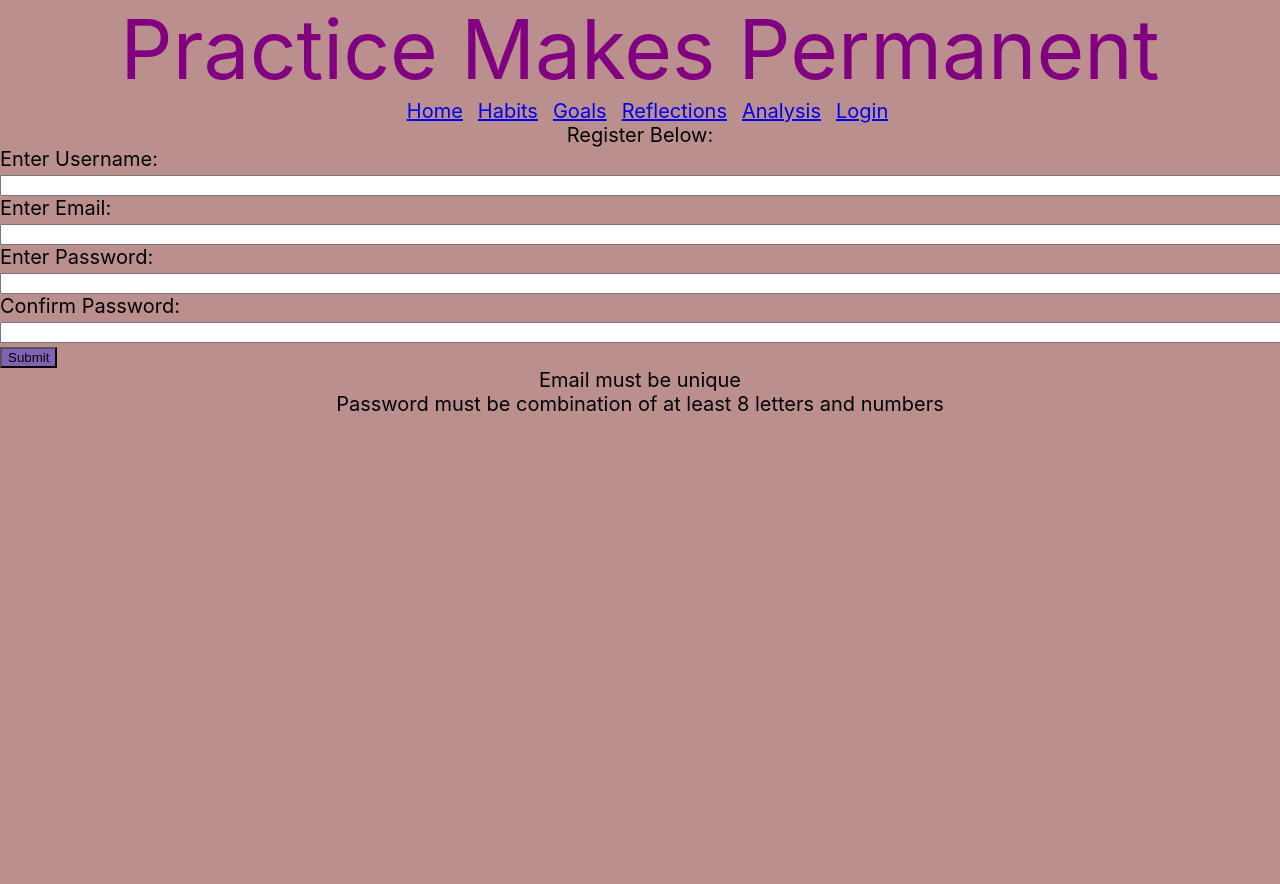
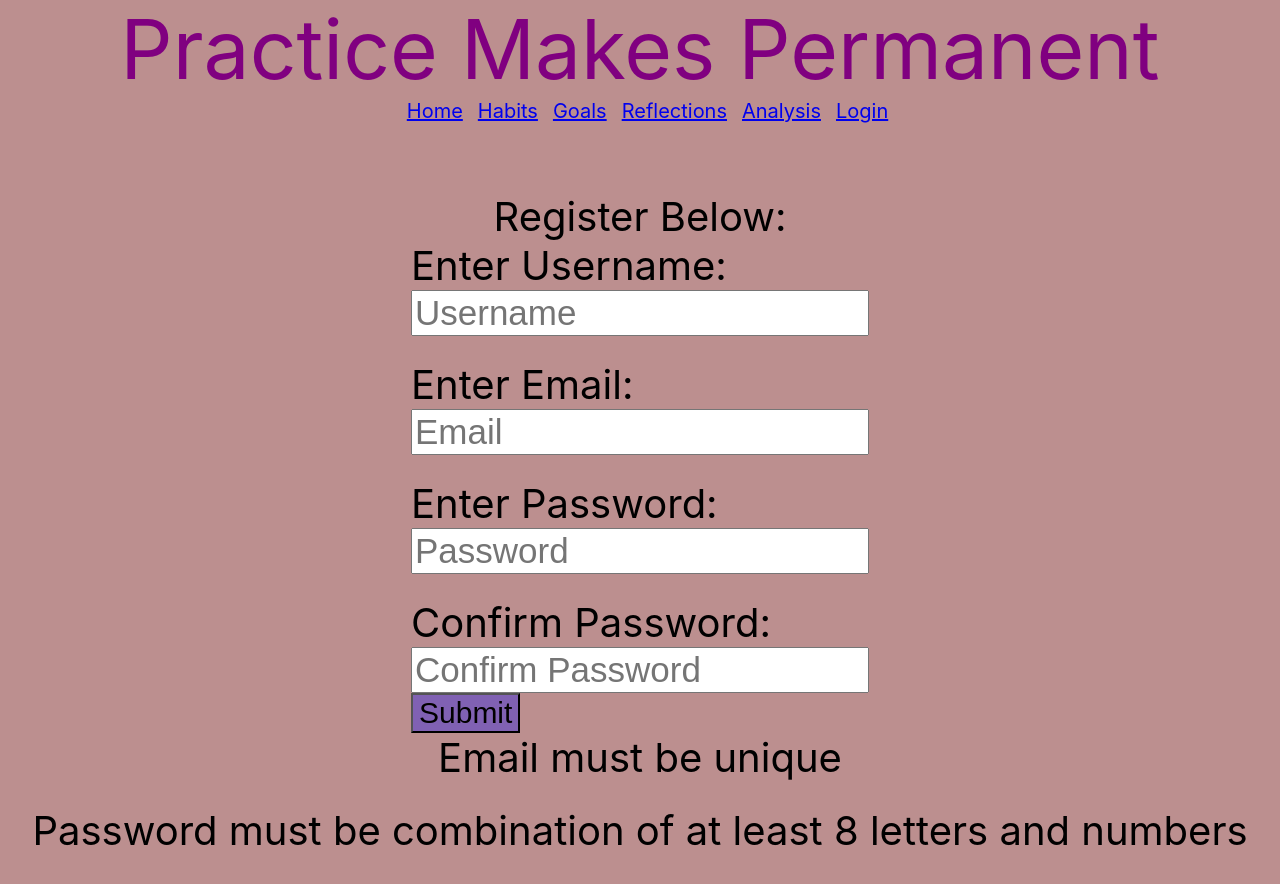
Before and after one commit to AshveerB/practice-makes-permanent, a React (Create React App) app: page /registration in a window 1280 px wide. Shown: the top 884 px of the page. Before the commit the page ends 800 px from the top, so only its background shows below. Built offline with nearby package versions, Linux system fonts and the light colour scheme.

Commit message:
media queries for registration component

```diff
--- a/src/components/login/Login.css
+++ b/src/components/login/Login.css
@@ -8,6 +8,7 @@
 
 .registration {
     color: black;
+    font-size: 20px;
 }
 
 @media only screen and (max-width: 600px) {
@@ -27,6 +28,21 @@
 
 @media only screen and (min-width: 600px) {
     .loginTitle, .emailLabel, .passwordLabel {
+        font-size: 35px;
+    }
+    .emailInput, .passwordInput {
+        font-size: 30px;
+        width: 450px;
+        display: flex;
+        flex-direction: column;
+    }
+    .loginSubmit {
+        font-size: 25px;
+    }
+}
+
+@media only screen and (min-width: 768px) {
+    .loginTitle, .emailLabel, .passwordLabel {
         font-size: 40px;
     }
     .emailInput, .passwordInput {
--- a/src/components/registration/Registration.css
+++ b/src/components/registration/Registration.css
@@ -1,13 +1,53 @@
-.regdiv {
+.registrationContainer {
     color: black;
-    font-size: 20px;
+    display: flex;
+    flex-direction: column;
+    align-items: center;
+    justify-content: center;
+    height: 800px;
 }
 
-body {
-    background-color: rosybrown;
-    align-items: center;
-    text-align: center;
-    background-repeat: no-repeat;
-    background-size: cover;
-    background-blend-mode: screen;
+@media only screen and (max-width: 600px) {
+    .registrationTitle, .usernameLabel, .registrationEmailLabel, .registrationPasswordLabel, .re_passwordLabel, .qualification {
+        font-size: 30px;
+    }
+    .usernameInput, .registrationEmailInput, .registrationPasswordInput, .re_passwordInput{
+        font-size: 25px;
+        width: 450px;
+        display: flex;
+        flex-direction: column;
+    }
+    .registrationFormSubmit {
+        font-size: 20px;
+    }
 }
+
+@media only screen and (min-width: 600px) {
+    .registrationTitle, .usernameLabel, .registrationEmailLabel, .registrationPasswordLabel, .re_passwordLabel, .qualification {
+        font-size: 35px;
+    }
+    .usernameInput, .registrationEmailInput, .registrationPasswordInput, .re_passwordInput{
+        font-size: 33px;
+        width: 450px;
+        display: flex;
+        flex-direction: column;
+    }
+    .registrationFormSubmit {
+        font-size: 25px;
+    }
+}
+
+@media only screen and (min-width: 768px) {
+    .registrationTitle, .usernameLabel, .registrationEmailLabel, .registrationPasswordLabel, .re_passwordLabel, .qualification {
+        font-size: 40px;
+    }
+    .usernameInput, .registrationEmailInput, .registrationPasswordInput, .re_passwordInput{
+        font-size: 35px;
+        width: 450px;
+        display: flex;
+        flex-direction: column;
+    }
+    .registrationFormSubmit {
+        font-size: 30px;
+    }
+}
--- a/src/components/registration/Registration.js
+++ b/src/components/registration/Registration.js
@@ -27,36 +27,59 @@ const Registration = () => {
 		setFormState({ ...formState, [event.target.id]: event.target.value });
 	};
 	return (
-		<div className='regdiv'>
-			Register Below:
+		<div className='registrationContainer'>
+			<div className='registrationTitle'>Register Below:</div>
 			<form onSubmit={handleSubmit}>
-				<label htmlFor='username'>Enter Username: </label>
+				<label htmlFor='username' className='usernameLabel'>
+					Enter Username:{' '}
+				</label>
 				<input
 					id='username'
 					onChange={handleChange}
 					value={formState.username}
+					placeholder='Username'
+					className='usernameInput'
 				/>
 				<br />
-				<label htmlFor='email'>Enter Email: </label>
-				<input id='email' onChange={handleChange} value={formState.email} />
+				<label htmlFor='email' className='registrationEmailLabel'>
+					Enter Email:{' '}
+				</label>
+				<input
+					id='email'
+					onChange={handleChange}
+					value={formState.email}
+					placeholder='Email'
+					className='registrationEmailInput'
+				/>
 				<br />
-				<label htmlFor='password'>Enter Password: </label>
+				<label htmlFor='password' className='registrationPasswordLabel'>
+					Enter Password:{' '}
+				</label>
 				<input
 					id='password'
 					onChange={handleChange}
 					value={formState.password}
+					placeholder='Password'
+					className='registrationPasswordInput'
 				/>
 				<br />
-				<label htmlFor='re_password'>Confirm Password: </label>
+				<label htmlFor='re_password' className='re_passwordLabel'>
+					Confirm Password:{' '}
+				</label>
 				<input
 					id='re_password'
 					onChange={handleChange}
 					value={formState.re_password}
+					placeholder='Confirm Password'
+					className='re_passwordInput'
 				/>
-				<button type='submit'>Submit</button>
+				<button type='submit' className='registrationFormSubmit'>
+					Submit
+				</button>
 			</form>
-			Email must be unique<br />
-			Password must be combination of at least 8 letters and numbers
+			<div className='qualification'>Email must be unique</div>
+			<br />
+			<div className='qualification'>Password must be combination of at least 8 letters and numbers</div>
 		</div>
 	);
 };
```
Also changed, not shown: 1 other file (tests, documents, lock files or other folders).
